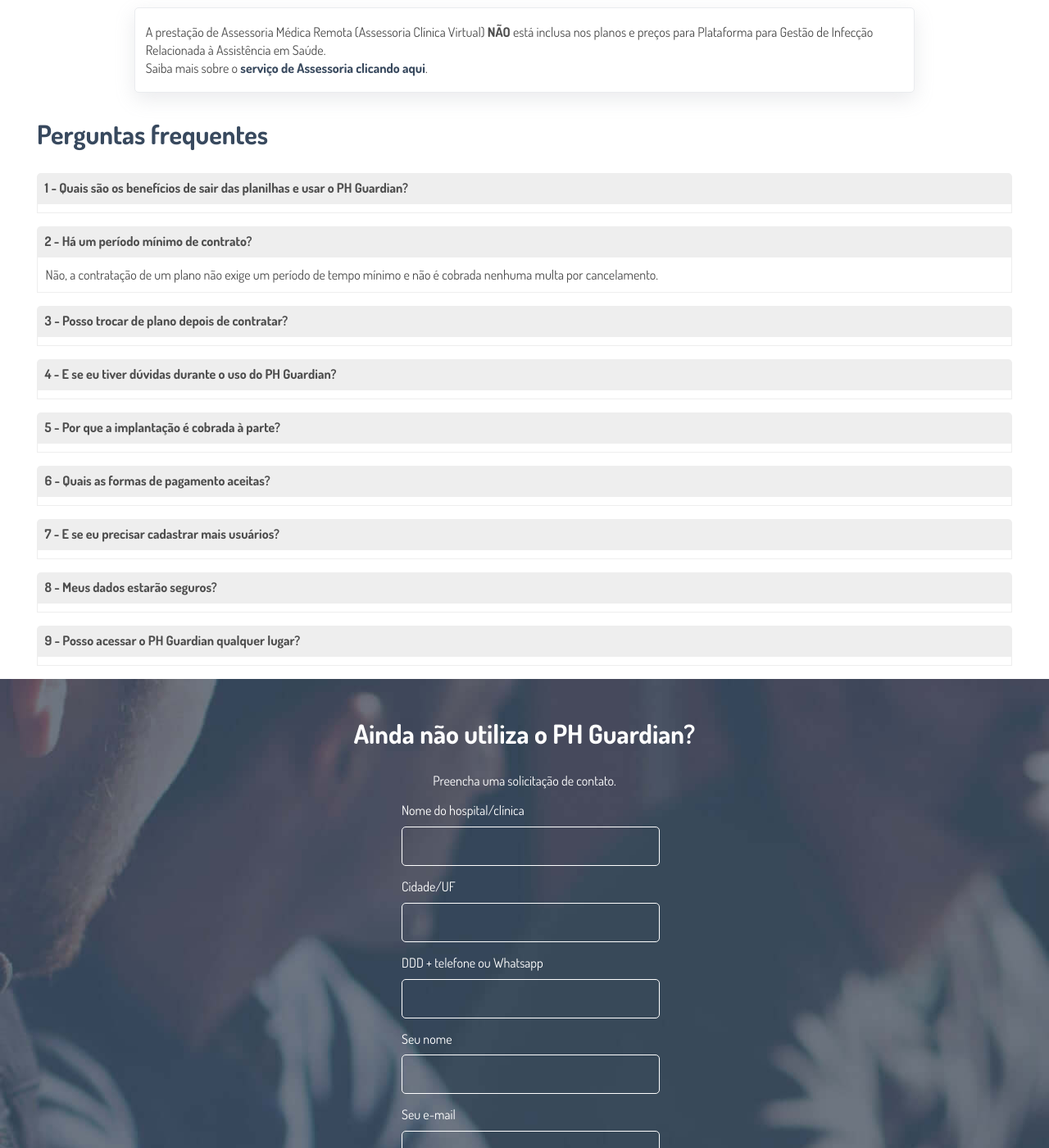
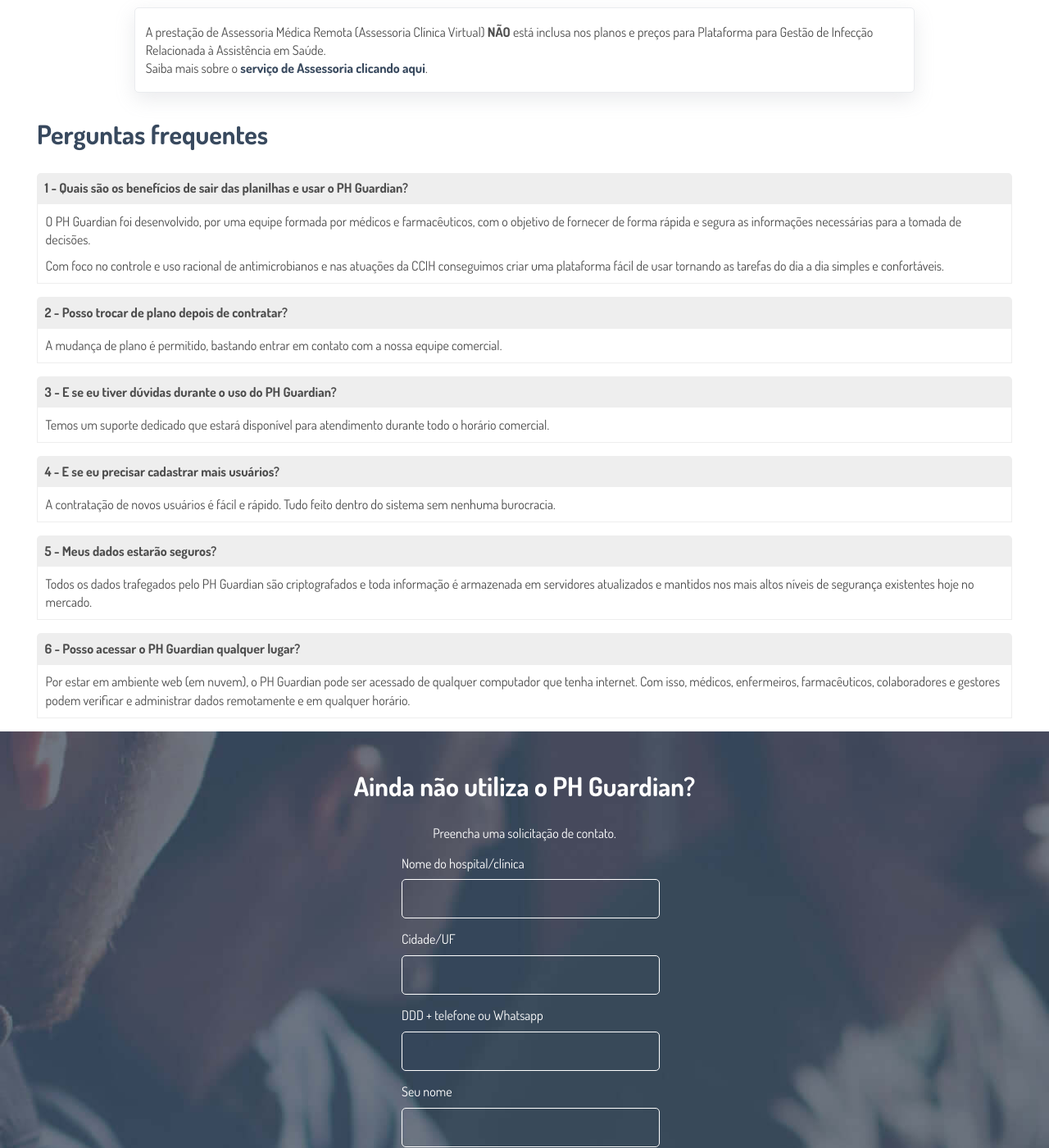
Before and after one commit to phguardian/site, a Jekyll site: the page built from planos-precos.html, in a window 1280 px wide and 1400 px high, scrolled down 632 px. Shown: the whole window at 82% size. Built offline with Jekyll 4.4.1, drawn with Linux system fonts in a browser that asks for light colours; nearby versions of some CDN libraries.

Commit message:
add texto perguntas frequentes

```diff
--- a/planos-precos.html
+++ b/planos-precos.html
@@ -108,77 +108,58 @@
         </div>
         <div class="answer">
             <p>
+                O PH Guardian foi desenvolvido, por uma equipe formada por médicos e farmacêuticos,
+                com o objetivo de fornecer de forma rápida e segura as informações necessárias para a tomada de decisões.
+            </p>
+            <p>
+                Com foco no controle e uso racional de antimicrobianos e nas atuações da CCIH conseguimos criar uma plataforma
+                fácil de usar tornando as tarefas do dia a dia simples e confortáveis.
             </p>
         </div>
 
         <div class="question">
-            2 - Há um período mínimo de contrato?
+            2 - Posso trocar de plano depois de contratar?
         </div>
         <div class="answer">
             <p>
-                Não, a contratação de um plano não exige um período de tempo mínimo e não é cobrada nenhuma multa por cancelamento.
+                A mudança de plano é permitido, bastando entrar em contato com a nossa equipe comercial.
             </p>
         </div>
 
         <div class="question">
-3 - Posso trocar de plano depois de contratar?
+            3 - E se eu tiver dúvidas durante o uso do PH Guardian?
+        </div>
+        <div class="answer">
+            <p>
+                Temos um suporte dedicado que estará disponível para atendimento durante todo o horário comercial.
+            </p>
+        </div>
+
+        <div class="question">
+            4 - E se eu precisar cadastrar mais usuários?
+        </div>
+        <div class="answer">
+            <p>
+            A contratação de novos usuários é fácil e rápido. Tudo feito dentro do sistema sem nenhuma burocracia.
+            </p>
+        </div>
+
+        <div class="question">
+            5 - Meus dados estarão seguros?
+        </div>
+        <div class="answer">
+            <p>
+                Todos os dados trafegados pelo PH Guardian são criptografados e toda informação é armazenada em servidores atualizados e mantidos nos mais altos níveis de segurança existentes hoje no mercado.
+            </p>
+        </div>
+
+        <div class="question">
+            6 - Posso acessar o PH Guardian qualquer lugar?
 
         </div>
         <div class="answer">
             <p>
-            </p>
-        </div>
-
-        <div class="question">
-4 - E se eu tiver dúvidas durante o uso do PH Guardian?
-
-        </div>
-        <div class="answer">
-            <p>
-            </p>
-        </div>
-
-        <div class="question">
-5 - Por que a implantação é cobrada à parte?
-
-        </div>
-        <div class="answer">
-            <p>
-            </p>
-        </div>
-
-        <div class="question">
-6 - Quais as formas de pagamento aceitas?
-
-        </div>
-        <div class="answer">
-            <p>
-            </p>
-        </div>
-
-        <div class="question">
-7 - E se eu precisar cadastrar mais usuários?
-
-        </div>
-        <div class="answer">
-            <p>
-            </p>
-        </div>
-
-        <div class="question">
-8 - Meus dados estarão seguros?
-        </div>
-        <div class="answer">
-            <p>
-            </p>
-        </div>
-
-        <div class="question">
-9 - Posso acessar o PH Guardian qualquer lugar?
-
-        </div>
-        <div class="answer">
-            <p>
+                Por estar em ambiente web (em nuvem), o PH Guardian pode ser acessado de qualquer computador que tenha internet. Com isso, médicos, enfermeiros, farmacêuticos, colaboradores e gestores podem verificar e administrar dados remotamente e em qualquer horário.
             </p>
         </div>
 
```
